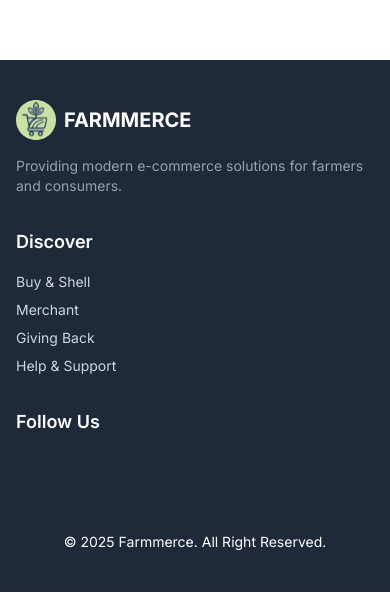
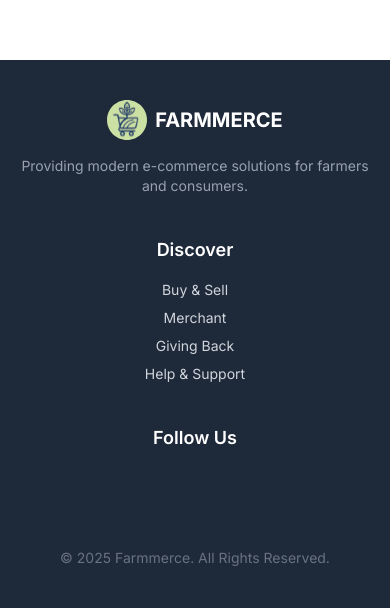
Before and after one commit to septalonika/farmmerce-frontend, a Next.js app: page /drawer in a window 390 px wide. Shown: the part 864-1472 px from the top of the page. Built offline with nearby package versions, Linux system fonts and the light colour scheme; some icons are missing.

Commit message:
ini: Make responsive footer

```diff
--- a/src/components/organisms/layouts/footer.tsx
+++ b/src/components/organisms/layouts/footer.tsx
@@ -1,10 +1,5 @@
 "use client";
-import {
-   Box,
-   Container,
-   Grid,
-   IconButton
-  }   from "@mui/material";
+import { IconButton } from "@mui/material";
 import Link from "next/link";
 import Image from "next/image";
 import iconFarmmerce from "../../../../public/farmmerce-iconic.svg";
@@ -16,64 +11,49 @@ const FooterPage = () => {
   return (
     <footer className="bg-gray-800 text-white py-10 mt-20">
       <div className="max-w-7xl mx-auto px-4 sm:px-6 lg:px-8">
-        <div className="grid grid-cols-1 md:grid-cols-3 gap-8">
+        <div className="grid grid-cols-1 lg:grid-cols-3 gap-10">
 
-          <div>
-            <div className="flex items-center gap-2 mb-4">
-              <Image src={iconFarmmerce} alt="Farmmerce Icon" width={40} />
+
+          <div className="text-center lg:text-left">
+            <div className="flex items-center justify-center lg:justify-start gap-2 mb-4">
+              <Image src={iconFarmmerce} alt="Farmmerce Icon" width={40} height={40} />
               <h2 className="text-xl font-bold">FARMMERCE</h2>
             </div>
-            <p className="text-gray-400 text-sm">
-            Providing modern e-commerce solutions for farmers and consumers.
+            <p className="text-gray-400 text-sm max-w-sm mx-auto lg:mx-0">
+              Providing modern e-commerce solutions for farmers and consumers.
             </p>
           </div>
 
 
-          <div>
+          <div className="text-center lg:text-left">
             <h3 className="text-lg font-semibold mb-4">Discover</h3>
             <ul className="space-y-2 text-sm">
-              <li>
-                <Link href="/" className="hover:underline text-gray-300">
-                  Buy & Shell
-                </Link>
-              </li>
-              <li>
-                <Link href="/products" className="hover:underline text-gray-300">
-                  Merchant
-                </Link>
-              </li>
-              <li>
-                <Link href="/pricing" className="hover:underline text-gray-300">
-                  Giving Back
-                </Link>
-              </li>
-              <li>
-                <Link href="/blog" className="hover:underline text-gray-300">
-                  Help & Support
-                </Link>
-              </li>
+              <li><Link href="/" className="hover:underline text-gray-300">Buy & Sell</Link></li>
+              <li><Link href="/products" className="hover:underline text-gray-300">Merchant</Link></li>
+              <li><Link href="/pricing" className="hover:underline text-gray-300">Giving Back</Link></li>
+              <li><Link href="/blog" className="hover:underline text-gray-300">Help & Support</Link></li>
             </ul>
           </div>
 
 
-          <div>
+          <div className="text-center lg:text-left">
             <h3 className="text-lg font-semibold mb-4">Follow Us</h3>
-            <div className="flex gap-4">
-              <IconButton aria-label="facebook" className="text-white">
+            <div className="flex justify-center lg:justify-start gap-4">
+              <IconButton aria-label="facebook" className="text-white hover:scale-105 transition">
                 <FacebookIcon />
               </IconButton>
-              <IconButton aria-label="twitter" className="text-white">
+              <IconButton aria-label="twitter" className="text-white hover:scale-105 transition">
                 <TwitterIcon />
               </IconButton>
-              <IconButton aria-label="instagram" className="text-white">
+              <IconButton aria-label="instagram" className="text-white hover:scale-105 transition">
                 <InstagramIcon />
               </IconButton>
             </div>
           </div>
         </div>
 
-        <div className="mt-10 text-center text-sm text-inherit-500">
-          &copy; {new Date().getFullYear()} Farmmerce. All Right Reserved.
+        <div className="mt-10 text-center text-sm text-gray-500">
+          &copy; {new Date().getFullYear()} Farmmerce. All Rights Reserved.
         </div>
       </div>
     </footer>
```
